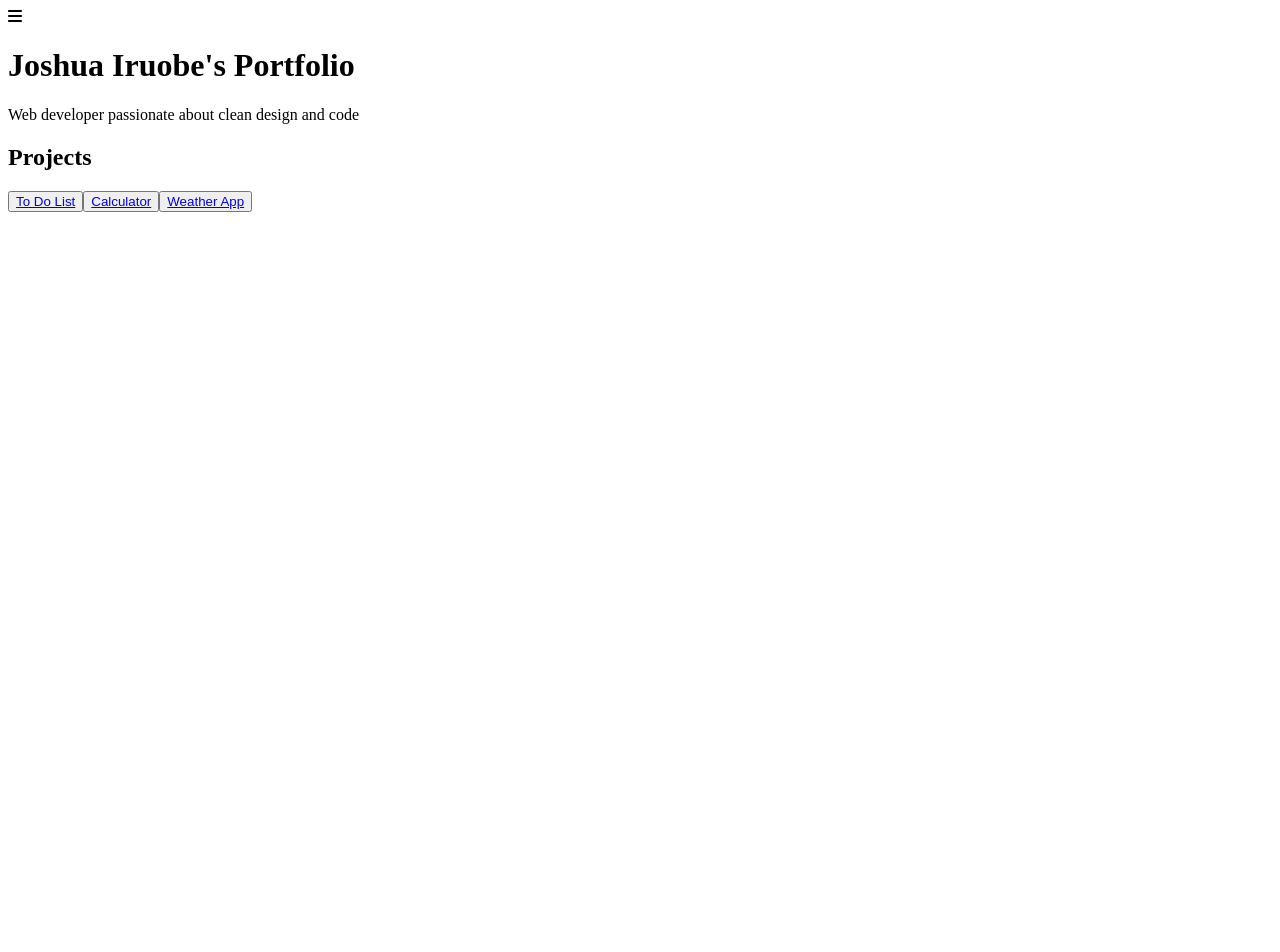
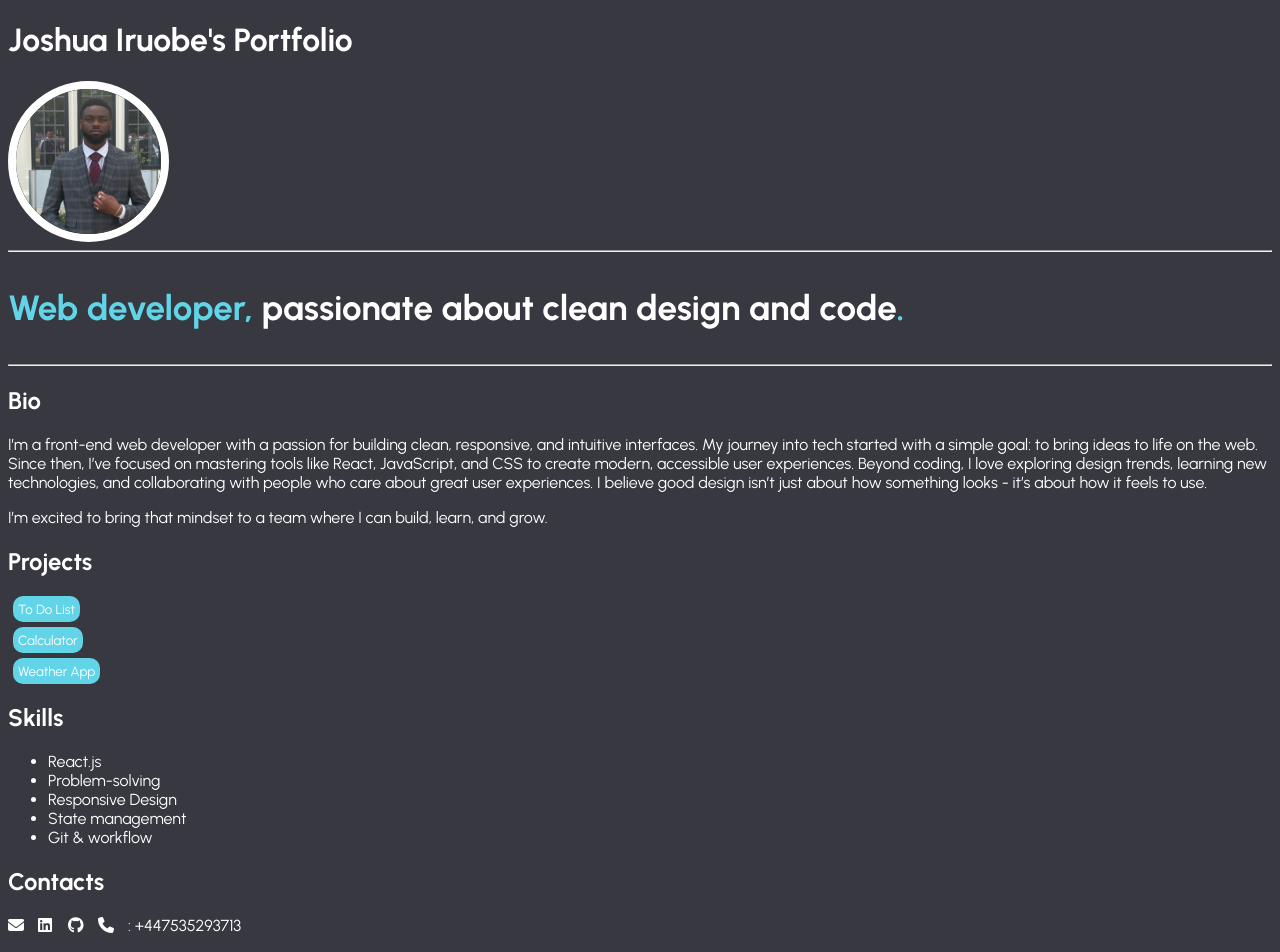
Before and after one commit to iruobej/portfolio, a React (Vite) app: page / in a window 1280 px wide. Shown: the top 952 px of the page. Before the commit the page ends 800 px from the top, so only its background shows below. Built offline with nearby package versions, Linux system fonts and the light colour scheme; a small style sheet from the web is missing.

Commit message:
Added sections to page

```diff
--- a/index.html
+++ b/index.html
@@ -6,13 +6,14 @@
     <meta name="viewport" content="width=device-width, initial-scale=1.0" />
     <link
       rel="stylesheet"
-      href="https://cdnjs.cloudflare.com/ajax/libs/font-awesome/6.5.2/css/all.min.css"
-      integrity="sha512-SzlrxWUlpfuzQ+pcUCosxcglQRNAq/DZjVsC0lE40xsADsfeQoEypE+enwcOiGjk/bSuGGKHEyjSoQ1zVisanQ=="
-      crossorigin="anonymous"
-      referrerpolicy="no-referrer"
+      href="https://cdnjs.cloudflare.com/ajax/libs/font-awesome/6.5.0/css/all.min.css"
     />
 
-    <title>portfolio</title>
+    <link rel="preconnect" href="https://fonts.googleapis.com">
+    <link rel="preconnect" href="https://fonts.gstatic.com" crossorigin>
+    <link href="https://fonts.googleapis.com/css2?family=Urbanist:ital,wght@0,100..900;1,100..900&display=swap" rel="stylesheet">
+
+    <title>Portfolio</title>
   </head>
   <body>
     <div id="root"></div>
--- a/src/App.css
+++ b/src/App.css
@@ -1,3 +1,56 @@
+:root {
+  --dark-grey: rgb(56, 56, 64);
+  --avatar-size: 145px;
+  --light-blue: #61d4e8;
+  --icon-size: 30px;
+}
 .fa-bars {
   color: black;
 }
+body {
+  background-color: var(--dark-grey);
+  color: white;
+  font-family: "Urbanist", sans-serif;
+}
+
+.circle {
+  height: 200px;
+  width: 200px;
+  border-radius: 100px;
+  background-color: white;
+}
+
+.avatar {
+  width: var(--avatar-size);
+  height: var(--avatar-size);
+  border-radius: 50%;
+  overflow: hidden; /*Hides the rest of the picture*/
+  background: white;
+  border: 8px solid white;
+}
+
+.header {
+  font-size: 35px;
+  font-weight: 700;
+}
+
+.project {
+  display: flex;
+  justify-content: center;
+  border: none;
+  border-radius: 10px;
+  margin: 5px;
+  background-color: var(--light-blue);
+  padding: 5px;
+  font-family: "Urbanist", sans-serif;
+}
+
+a {
+  text-decoration: none;
+  color: white;
+}
+
+i {
+  width: var(--icon-size);
+  height: var(--icon-size);
+}
--- a/src/App.jsx
+++ b/src/App.jsx
@@ -7,13 +7,58 @@ function App() {
 
   return (
     <>
-      <i className="fa-solid fa-bars"></i>
       <h1>Joshua Iruobe's Portfolio</h1>
-      <p>Web developer passionate about clean design and code</p>
+      <div className="avatar">
+        <img src="IMG_0345.JPG" alt="" height="200px"/>
+      </div>
+      <hr />
+      <p className="header"><span style={{color: '#61d4e8'}}>Web developer,</span> passionate about clean design and code<span style={{color: '#61d4e8'}}>.</span></p>
+      <hr />
+      <h2>Bio</h2>
+      <p>
+        I’m a front-end web developer with a passion for building clean, responsive,
+        and intuitive interfaces. My journey into tech started with a simple goal:
+        to bring ideas to life on the web. Since then, I’ve focused on mastering
+        tools like React, JavaScript, and CSS to create modern, accessible user
+        experiences. Beyond coding, I love exploring design trends, learning new
+        technologies, and collaborating with people who care about great user
+        experiences. I believe good design isn’t just about how something looks -
+        it’s about how it feels to use.
+      </p>
+      <p>
+        I’m excited to bring that mindset to a team where I can build, learn, and
+        grow.
+      </p>
       <h2>Projects</h2>
-      <button><a href="https://todolist-jiruobe.netlify.app/">To Do List</a></button>
-      <button><a href="https://ji-calculator.netlify.app/">Calculator</a></button>
-      <button><a href="https://weather-jiruobe.netlify.app/">Weather App</a></button>
+      <button className="project"><a href="https://todolist-jiruobe.netlify.app/">To Do List</a></button>
+      <button className="project"><a href="https://ji-calculator.netlify.app/">Calculator</a></button>
+      <button className="project"><a href="https://weather-jiruobe.netlify.app/">Weather App</a></button>
+      <h2>Skills</h2>
+      <ul>
+        <li>React.js</li>
+        <li>Problem-solving</li>
+        <li>Responsive Design</li>
+        <li>State management</li>
+        <li>Git & workflow</li>
+      </ul>
+      <h2>Contacts</h2>
+      <a href="mailto:iruobejoshua96@gmail.com">
+        <i className="fa-solid fa-envelope"></i>
+      </a>
+
+      <a href="https://www.linkedin.com/in/joshua-iruobe-aa22a81b3/" target="_blank" rel="noopener noreferrer">
+        <i className="fa-brands fa-linkedin"></i>
+      </a>
+
+      <a href="https://github.com/iruobej" target="_blank" rel="noopener noreferrer">
+        <i className="fa-brands fa-github"></i>
+      </a>
+
+
+      <a href="tel:+447535293713">
+        <i className="fa-solid fa-phone"></i>
+      </a>
+      <span>: +447535293713</span>
     </>
   )
 }
```
Also changed, not shown: IMG_0345.JPG (added).
